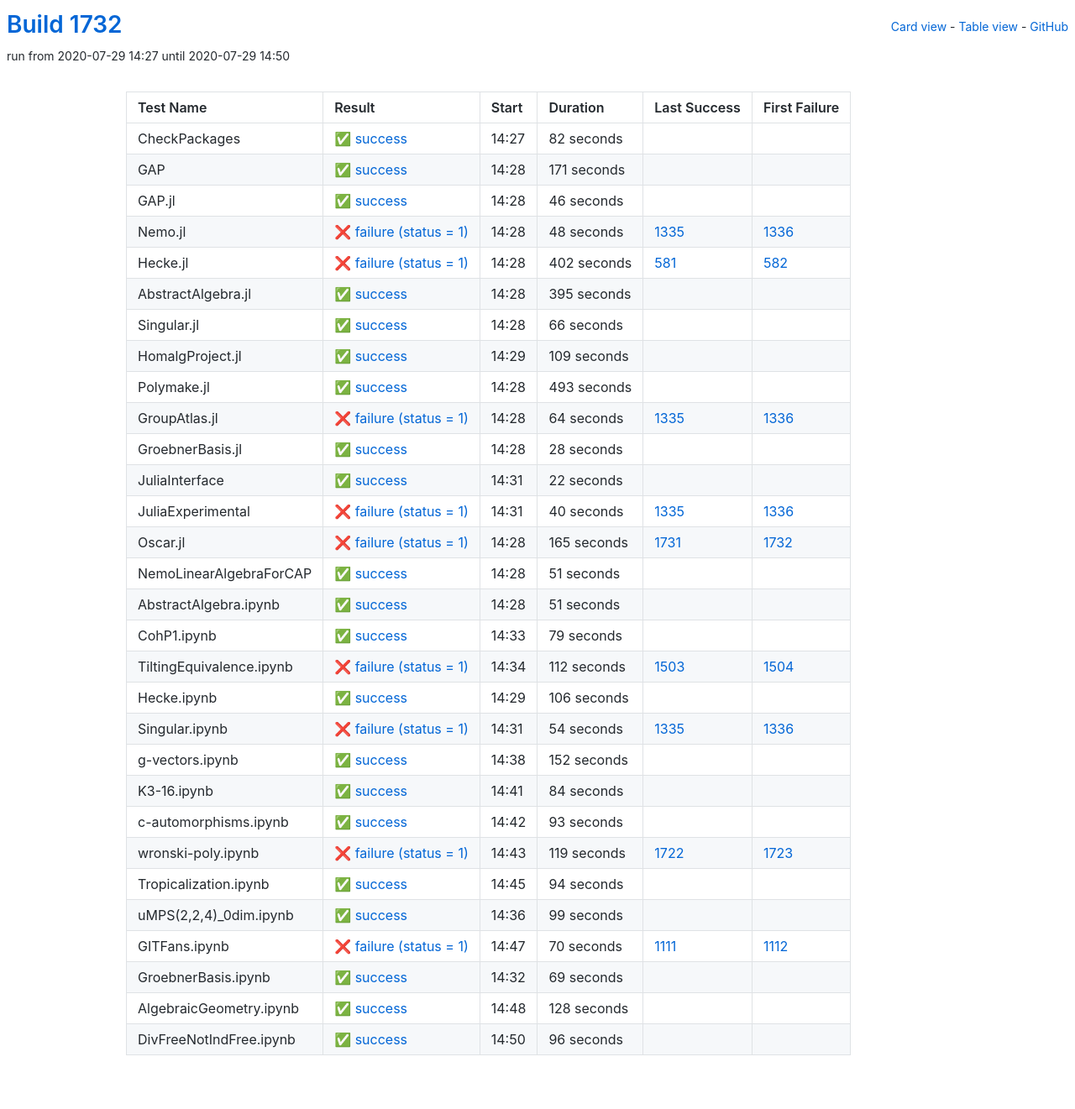
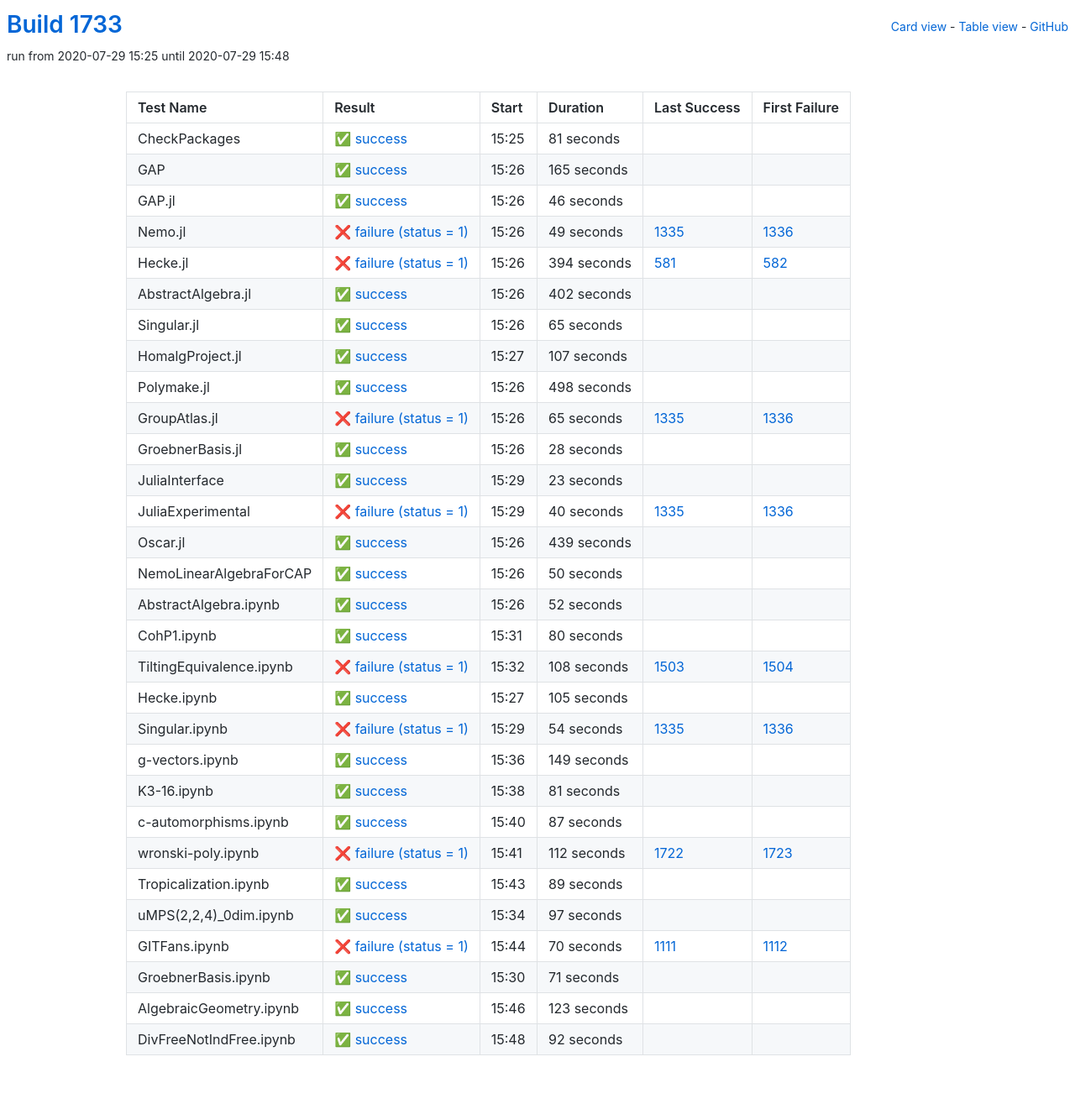
Before and after one commit to oscar-system/oscar-ci-status-1.4, a Jekyll site: the page built from table.html, in a window 1280 px wide. Shown: the whole page at 84% size. Built offline with Jekyll 4.4.1, drawn with Linux system fonts in a browser that asks for light colours.

Commit message:
Build #1733

```diff
--- a/_data/ci.yml
+++ b/_data/ci.yml
@@ -1,6 +1,6 @@
 ---
-build: 1732
-build_url: https://oscarci.mathematik.uni-kl.de/job/oscar-julia-1.4/1732/
+build: 1733
+build_url: https://oscarci.mathematik.uni-kl.de/job/oscar-julia-1.4/1733/
 job: oscar-julia-1.4
 organization: oscar-system
 repo: oscar-ci-status-1.4
@@ -8,32 +8,32 @@ repourl: https://github.com/oscar-system/oscar-ci-status-1.4
 tests:
 - name: CheckPackages
   id: checkpackages
-  log: https://oscarci.mathematik.uni-kl.de/job/oscar-julia-1.4/1732/artifact/logs/build-1732/CheckPackages.log
-  start: 2020-07-29 14:27
+  log: https://oscarci.mathematik.uni-kl.de/job/oscar-julia-1.4/1733/artifact/logs/build-1733/CheckPackages.log
+  start: 2020-07-29 15:25
   success: true
   exitcode: 0
   status: success
-  duration: 82
+  duration: 81
   last_success: false
   last_success_url:
   first_failure: false
   first_failure_url:
 - name: GAP
   id: gap
-  log: https://oscarci.mathematik.uni-kl.de/job/oscar-julia-1.4/1732/artifact/logs/build-1732/GAP.log
-  start: 2020-07-29 14:28
+  log: https://oscarci.mathematik.uni-kl.de/job/oscar-julia-1.4/1733/artifact/logs/build-1733/GAP.log
+  start: 2020-07-29 15:26
   success: true
   exitcode: 0
   status: success
-  duration: 171
+  duration: 165
   last_success: false
   last_success_url:
   first_failure: false
   first_failure_url:
 - name: GAP.jl
   id: gap-jl
-  log: https://oscarci.mathematik.uni-kl.de/job/oscar-julia-1.4/1732/artifact/logs/build-1732/GAP.jl.log
-  start: 2020-07-29 14:28
+  log: https://oscarci.mathematik.uni-kl.de/job/oscar-julia-1.4/1733/artifact/logs/build-1733/GAP.jl.log
+  start: 2020-07-29 15:26
   success: true
   exitcode: 0
   status: success
@@ -44,92 +44,92 @@ tests:
   first_failure_url:
 - name: Nemo.jl
   id: nemo-jl
-  log: https://oscarci.mathematik.uni-kl.de/job/oscar-julia-1.4/1732/artifact/logs/build-1732/Nemo.jl.log
-  start: 2020-07-29 14:28
+  log: https://oscarci.mathematik.uni-kl.de/job/oscar-julia-1.4/1733/artifact/logs/build-1733/Nemo.jl.log
+  start: 2020-07-29 15:26
   success: false
   exitcode: 1
   status: failure
-  duration: 48
+  duration: 49
   last_success: 1335
   last_success_url: https://oscarci.mathematik.uni-kl.de/job/oscar-julia-1.4/1335/
   first_failure: 1336
   first_failure_url: https://oscarci.mathematik.uni-kl.de/job/oscar-julia-1.4/1336/
 - name: Hecke.jl
   id: hecke-jl
-  log: https://oscarci.mathematik.uni-kl.de/job/oscar-julia-1.4/1732/artifact/logs/build-1732/Hecke.jl.log
-  start: 2020-07-29 14:28
+  log: https://oscarci.mathematik.uni-kl.de/job/oscar-julia-1.4/1733/artifact/logs/build-1733/Hecke.jl.log
+  start: 2020-07-29 15:26
   success: false
   exitcode: 1
   status: failure
-  duration: 402
+  duration: 394
   last_success: 581
   last_success_url: https://oscarci.mathematik.uni-kl.de/job/oscar-julia-1.4/581/
   first_failure: 582
   first_failure_url: https://oscarci.mathematik.uni-kl.de/job/oscar-julia-1.4/582/
 - name: AbstractAlgebra.jl
   id: abstractalgebra-jl
-  log: https://oscarci.mathematik.uni-kl.de/job/oscar-julia-1.4/1732/artifact/logs/build-1732/AbstractAlgebra.jl.log
-  start: 2020-07-29 14:28
+  log: https://oscarci.mathematik.uni-kl.de/job/oscar-julia-1.4/1733/artifact/logs/build-1733/AbstractAlgebra.jl.log
+  start: 2020-07-29 15:26
   success: true
   exitcode: 0
   status: success
-  duration: 395
+  duration: 402
   last_success: false
   last_success_url:
   first_failure: false
   first_failure_url:
 - name: Singular.jl
   id: singular-jl
-  log: https://oscarci.mathematik.uni-kl.de/job/oscar-julia-1.4/1732/artifact/logs/build-1732/Singular.jl.log
-  start: 2020-07-29 14:28
+  log: https://oscarci.mathematik.uni-kl.de/job/oscar-julia-1.4/1733/artifact/logs/build-1733/Singular.jl.log
+  start: 2020-07-29 15:26
   success: true
   exitcode: 0
   status: success
-  duration: 66
+  duration: 65
   last_success: false
   last_success_url:
   first_failure: false
   first_failure_url:
 - name: HomalgProject.jl
   id: homalgproject-jl
-  log: https://oscarci.mathematik.uni-kl.de/job/oscar-julia-1.4/1732/artifact/logs/build-1732/HomalgProject.jl.log
-  start: 2020-07-29 14:29
+  log: https://oscarci.mathematik.uni-kl.de/job/oscar-julia-1.4/1733/artifact/logs/build-1733/HomalgProject.jl.log
+  start: 2020-07-29 15:27
   success: true
   exitcode: 0
   status: success
-  duration: 109
+  duration: 107
   last_success: false
   last_success_url:
   first_failure: false
   first_failure_url:
 - name: Polymake.jl
   id: polymake-jl
-  log: https://oscarci.mathematik.uni-kl.de/job/oscar-julia-1.4/1732/artifact/logs/build-1732/Polymake.jl.log
-  start: 2020-07-29 14:28
+  log: https://oscarci.mathematik.uni-kl.de/job/oscar-julia-1.4/1733/artifact/logs/build-1733/Polymake.jl.log
+  start: 2020-07-29 15:26
   success: true
   exitcode: 0
   status: success
-  duration: 493
+  duration: 498
   last_success: false
   last_success_url:
   first_failure: false
   first_failure_url:
 - name: GroupAtlas.jl
   id: groupatlas-jl
-  log: https://oscarci.mathematik.uni-kl.de/job/oscar-julia-1.4/1732/artifact/logs/build-1732/GroupAtlas.jl.log
-  start: 2020-07-29 14:28
+  log: https://oscarci.mathematik.uni-kl.de/job/oscar-julia-1.4/1733/artifact/logs/build-1733/GroupAtlas.jl.log
+  start: 2020-07-29 15:26
   success: false
   exitcode: 1
   status: failure
-  duration: 64
+  duration: 65
   last_success: 1335
   last_success_url: https://oscarci.mathematik.uni-kl.de/job/oscar-julia-1.4/1335/
   first_failure: 1336
   first_failure_url: https://oscarci.mathematik.uni-kl.de/job/oscar-julia-1.4/1336/
 - name: GroebnerBasis.jl
   id: groebnerbasis-jl
-  log: https://oscarci.mathematik.uni-kl.de/job/oscar-julia-1.4/1732/artifact/logs/build-1732/GroebnerBasis.jl.log
-  start: 2020-07-29 14:28
+  log: https://oscarci.mathematik.uni-kl.de/job/oscar-julia-1.4/1733/artifact/logs/build-1733/GroebnerBasis.jl.log
+  start: 2020-07-29 15:26
   success: true
   exitcode: 0
   status: success
@@ -140,20 +140,20 @@ tests:
   first_failure_url:
 - name: JuliaInterface
   id: juliainterface
-  log: https://oscarci.mathematik.uni-kl.de/job/oscar-julia-1.4/1732/artifact/logs/build-1732/JuliaInterface.log
-  start: 2020-07-29 14:31
+  log: https://oscarci.mathematik.uni-kl.de/job/oscar-julia-1.4/1733/artifact/logs/build-1733/JuliaInterface.log
+  start: 2020-07-29 15:29
   success: true
   exitcode: 0
   status: success
-  duration: 22
+  duration: 23
   last_success: false
   last_success_url:
   first_failure: false
   first_failure_url:
 - name: JuliaExperimental
   id: juliaexperimental
-  log: https://oscarci.mathematik.uni-kl.de/job/oscar-julia-1.4/1732/artifact/logs/build-1732/JuliaExperimental.log
-  start: 2020-07-29 14:31
+  log: https://oscarci.mathematik.uni-kl.de/job/oscar-julia-1.4/1733/artifact/logs/build-1733/JuliaExperimental.log
+  start: 2020-07-29 15:29
   success: false
   exitcode: 1
   status: failure
@@ -164,80 +164,80 @@ tests:
   first_failure_url: https://oscarci.mathematik.uni-kl.de/job/oscar-julia-1.4/1336/
 - name: Oscar.jl
   id: oscar-jl
-  log: https://oscarci.mathematik.uni-kl.de/job/oscar-julia-1.4/1732/artifact/logs/build-1732/Oscar.jl.log
-  start: 2020-07-29 14:28
-  success: false
-  exitcode: 1
-  status: failure
-  duration: 165
-  last_success: 1731
-  last_success_url: https://oscarci.mathematik.uni-kl.de/job/oscar-julia-1.4/1731/
-  first_failure: 1732
-  first_failure_url: https://oscarci.mathematik.uni-kl.de/job/oscar-julia-1.4/1732/
-- name: NemoLinearAlgebraForCAP
-  id: nemolinearalgebraforcap
-  log: https://oscarci.mathematik.uni-kl.de/job/oscar-julia-1.4/1732/artifact/logs/build-1732/NemoLinearAlgebraForCAP.log
-  start: 2020-07-29 14:28
+  log: https://oscarci.mathematik.uni-kl.de/job/oscar-julia-1.4/1733/artifact/logs/build-1733/Oscar.jl.log
+  start: 2020-07-29 15:26
   success: true
   exitcode: 0
   status: success
-  duration: 51
+  duration: 439
+  last_success: false
+  last_success_url:
+  first_failure: false
+  first_failure_url:
+- name: NemoLinearAlgebraForCAP
+  id: nemolinearalgebraforcap
+  log: https://oscarci.mathematik.uni-kl.de/job/oscar-julia-1.4/1733/artifact/logs/build-1733/NemoLinearAlgebraForCAP.log
+  start: 2020-07-29 15:26
+  success: true
+  exitcode: 0
+  status: success
+  duration: 50
   last_success: false
   last_success_url:
   first_failure: false
   first_failure_url:
 - name: AbstractAlgebra.ipynb
   id: abstractalgebra-ipynb
-  log: https://oscarci.mathematik.uni-kl.de/job/oscar-julia-1.4/1732/artifact/logs/build-1732/AbstractAlgebra.ipynb.log
-  start: 2020-07-29 14:28
+  log: https://oscarci.mathematik.uni-kl.de/job/oscar-julia-1.4/1733/artifact/logs/build-1733/AbstractAlgebra.ipynb.log
+  start: 2020-07-29 15:26
   success: true
   exitcode: 0
   status: success
-  duration: 51
+  duration: 52
   last_success: false
   last_success_url:
   first_failure: false
   first_failure_url:
 - name: CohP1.ipynb
   id: cohp1-ipynb
-  log: https://oscarci.mathematik.uni-kl.de/job/oscar-julia-1.4/1732/artifact/logs/build-1732/CohP1.ipynb.log
-  start: 2020-07-29 14:33
+  log: https://oscarci.mathematik.uni-kl.de/job/oscar-julia-1.4/1733/artifact/logs/build-1733/CohP1.ipynb.log
+  start: 2020-07-29 15:31
   success: true
   exitcode: 0
   status: success
-  duration: 79
+  duration: 80
   last_success: false
   last_success_url:
   first_failure: false
   first_failure_url:
 - name: TiltingEquivalence.ipynb
   id: tiltingequivalence-ipynb
-  log: https://oscarci.mathematik.uni-kl.de/job/oscar-julia-1.4/1732/artifact/logs/build-1732/TiltingEquivalence.ipynb.log
-  start: 2020-07-29 14:34
+  log: https://oscarci.mathematik.uni-kl.de/job/oscar-julia-1.4/1733/artifact/logs/build-1733/TiltingEquivalence.ipynb.log
+  start: 2020-07-29 15:32
   success: false
   exitcode: 1
   status: failure
-  duration: 112
+  duration: 108
   last_success: 1503
   last_success_url: https://oscarci.mathematik.uni-kl.de/job/oscar-julia-1.4/1503/
   first_failure: 1504
   first_failure_url: https://oscarci.mathematik.uni-kl.de/job/oscar-julia-1.4/1504/
 - name: Hecke.ipynb
   id: hecke-ipynb
-  log: https://oscarci.mathematik.uni-kl.de/job/oscar-julia-1.4/1732/artifact/logs/build-1732/Hecke.ipynb.log
-  start: 2020-07-29 14:29
+  log: https://oscarci.mathematik.uni-kl.de/job/oscar-julia-1.4/1733/artifact/logs/build-1733/Hecke.ipynb.log
+  start: 2020-07-29 15:27
   success: true
   exitcode: 0
   status: success
-  duration: 106
+  duration: 105
   last_success: false
   last_success_url:
   first_failure: false
   first_failure_url:
 - name: Singular.ipynb
   id: singular-ipynb
-  log: https://oscarci.mathematik.uni-kl.de/job/oscar-julia-1.4/1732/artifact/logs/build-1732/Singular.ipynb.log
-  start: 2020-07-29 14:31
+  log: https://oscarci.mathematik.uni-kl.de/job/oscar-julia-1.4/1733/artifact/logs/build-1733/Singular.ipynb.log
+  start: 2020-07-29 15:29
   success: false
   exitcode: 1
   status: failure
@@ -248,80 +248,80 @@ tests:
   first_failure_url: https://oscarci.mathematik.uni-kl.de/job/oscar-julia-1.4/1336/
 - name: g-vectors.ipynb
   id: g-vectors-ipynb
-  log: https://oscarci.mathematik.uni-kl.de/job/oscar-julia-1.4/1732/artifact/logs/build-1732/g-vectors.ipynb.log
-  start: 2020-07-29 14:38
+  log: https://oscarci.mathematik.uni-kl.de/job/oscar-julia-1.4/1733/artifact/logs/build-1733/g-vectors.ipynb.log
+  start: 2020-07-29 15:36
   success: true
   exitcode: 0
   status: success
-  duration: 152
+  duration: 149
   last_success: false
   last_success_url:
   first_failure: false
   first_failure_url:
 - name: K3-16.ipynb
   id: k3-16-ipynb
-  log: https://oscarci.mathematik.uni-kl.de/job/oscar-julia-1.4/1732/artifact/logs/build-1732/K3-16.ipynb.log
-  start: 2020-07-29 14:41
+  log: https://oscarci.mathematik.uni-kl.de/job/oscar-julia-1.4/1733/artifact/logs/build-1733/K3-16.ipynb.log
+  start: 2020-07-29 15:38
   success: true
   exitcode: 0
   status: success
-  duration: 84
+  duration: 81
   last_success: false
   last_success_url:
   first_failure: false
   first_failure_url:
 - name: c-automorphisms.ipynb
   id: c-automorphisms-ipynb
-  log: https://oscarci.mathematik.uni-kl.de/job/oscar-julia-1.4/1732/artifact/logs/build-1732/c-automorphisms.ipynb.log
-  start: 2020-07-29 14:42
+  log: https://oscarci.mathematik.uni-kl.de/job/oscar-julia-1.4/1733/artifact/logs/build-1733/c-automorphisms.ipynb.log
+  start: 2020-07-29 15:40
   success: true
   exitcode: 0
   status: success
-  duration: 93
+  duration: 87
   last_success: false
   last_success_url:
   first_failure: false
   first_failure_url:
 - name: wronski-poly.ipynb
   id: wronski-poly-ipynb
-  log: https://oscarci.mathematik.uni-kl.de/job/oscar-julia-1.4/1732/artifact/logs/build-1732/wronski-poly.ipynb.log
-  start: 2020-07-29 14:43
+  log: https://oscarci.mathematik.uni-kl.de/job/oscar-julia-1.4/1733/artifact/logs/build-1733/wronski-poly.ipynb.log
+  start: 2020-07-29 15:41
   success: false
   exitcode: 1
   status: failure
-  duration: 119
+  duration: 112
   last_success: 1722
   last_success_url: https://oscarci.mathematik.uni-kl.de/job/oscar-julia-1.4/1722/
   first_failure: 1723
   first_failure_url: https://oscarci.mathematik.uni-kl.de/job/oscar-julia-1.4/1723/
 - name: Tropicalization.ipynb
   id: tropicalization-ipynb
-  log: https://oscarci.mathematik.uni-kl.de/job/oscar-julia-1.4/1732/artifact/logs/build-1732/Tropicalization.ipynb.log
-  start: 2020-07-29 14:45
+  log: https://oscarci.mathematik.uni-kl.de/job/oscar-julia-1.4/1733/artifact/logs/build-1733/Tropicalization.ipynb.log
+  start: 2020-07-29 15:43
   success: true
   exitcode: 0
   status: success
-  duration: 94
+  duration: 89
   last_success: false
   last_success_url:
   first_failure: false
   first_failure_url:
 - name: uMPS(2,2,4)_0dim.ipynb
   id: umps-2-2-4-0dim-ipynb
-  log: https://oscarci.mathematik.uni-kl.de/job/oscar-julia-1.4/1732/artifact/logs/build-1732/uMPS-2-2-4-_0dim.ipynb.log
-  start: 2020-07-29 14:36
+  log: https://oscarci.mathematik.uni-kl.de/job/oscar-julia-1.4/1733/artifact/logs/build-1733/uMPS-2-2-4-_0dim.ipynb.log
+  start: 2020-07-29 15:34
   success: true
   exitcode: 0
   status: success
-  duration: 99
+  duration: 97
   last_success: false
   last_success_url:
   first_failure: false
   first_failure_url:
 - name: GITFans.ipynb
   id: gitfans-ipynb
-  log: https://oscarci.mathematik.uni-kl.de/job/oscar-julia-1.4/1732/artifact/logs/build-1732/GITFans.ipynb.log
-  start: 2020-07-29 14:47
+  log: https://oscarci.mathematik.uni-kl.de/job/oscar-julia-1.4/1733/artifact/logs/build-1733/GITFans.ipynb.log
+  start: 2020-07-29 15:44
   success: false
   exitcode: 1
   status: failure
@@ -332,36 +332,36 @@ tests:
   first_failure_url: https://oscarci.mathematik.uni-kl.de/job/oscar-julia-1.4/1112/
 - name: GroebnerBasis.ipynb
   id: groebnerbasis-ipynb
-  log: https://oscarci.mathematik.uni-kl.de/job/oscar-julia-1.4/1732/artifact/logs/build-1732/GroebnerBasis.ipynb.log
-  start: 2020-07-29 14:32
+  log: https://oscarci.mathematik.uni-kl.de/job/oscar-julia-1.4/1733/artifact/logs/build-1733/GroebnerBasis.ipynb.log
+  start: 2020-07-29 15:30
   success: true
   exitcode: 0
   status: success
-  duration: 69
+  duration: 71
   last_success: false
   last_success_url:
   first_failure: false
   first_failure_url:
 - name: AlgebraicGeometry.ipynb
   id: algebraicgeometry-ipynb
-  log: https://oscarci.mathematik.uni-kl.de/job/oscar-julia-1.4/1732/artifact/logs/build-1732/AlgebraicGeometry.ipynb.log
-  start: 2020-07-29 14:48
+  log: https://oscarci.mathematik.uni-kl.de/job/oscar-julia-1.4/1733/artifact/logs/build-1733/AlgebraicGeometry.ipynb.log
+  start: 2020-07-29 15:46
   success: true
   exitcode: 0
   status: success
-  duration: 128
+  duration: 123
   last_success: false
   last_success_url:
   first_failure: false
   first_failure_url:
 - name: DivFreeNotIndFree.ipynb
   id: divfreenotindfree-ipynb
-  log: https://oscarci.mathematik.uni-kl.de/job/oscar-julia-1.4/1732/artifact/logs/build-1732/DivFreeNotIndFree.ipynb.log
-  start: 2020-07-29 14:50
+  log: https://oscarci.mathematik.uni-kl.de/job/oscar-julia-1.4/1733/artifact/logs/build-1733/DivFreeNotIndFree.ipynb.log
+  start: 2020-07-29 15:48
   success: true
   exitcode: 0
   status: success
-  duration: 96
+  duration: 92
   last_success: false
   last_success_url:
   first_failure: false
```
Also changed, not shown: README.md.
